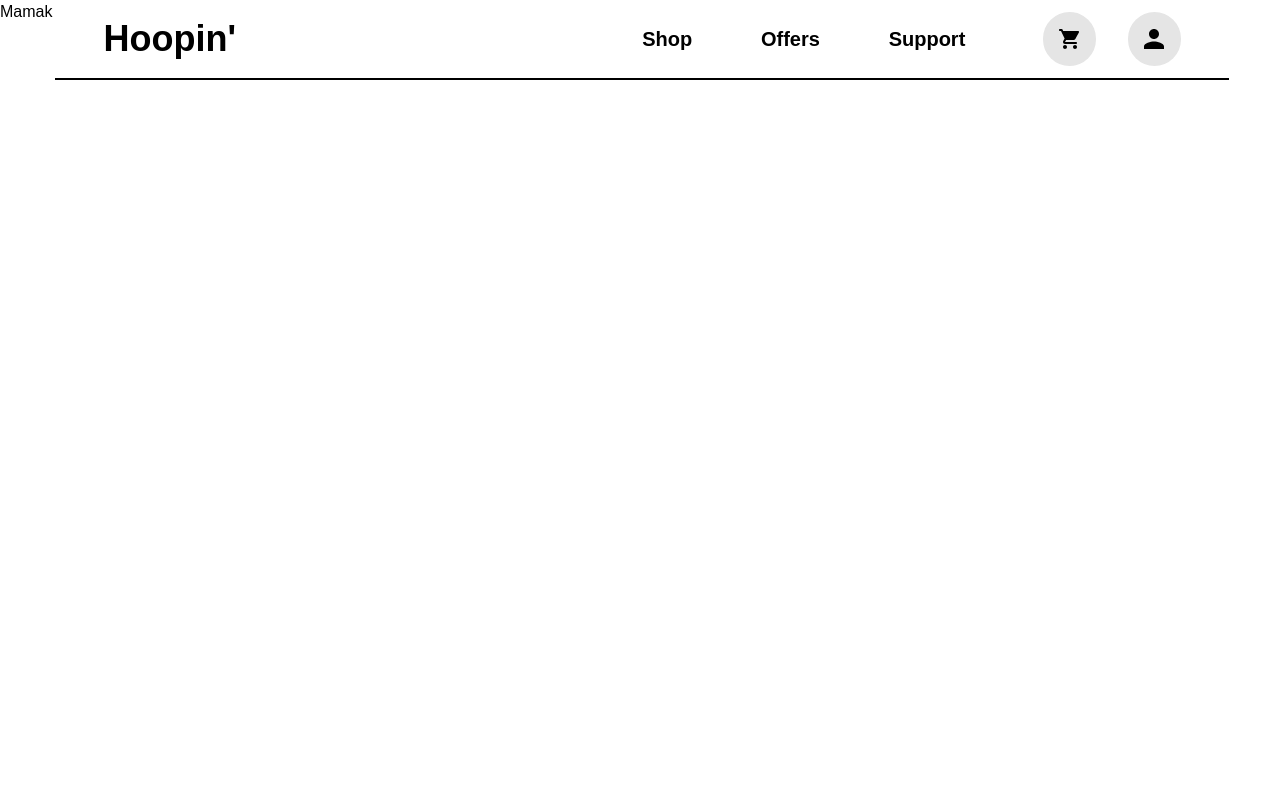
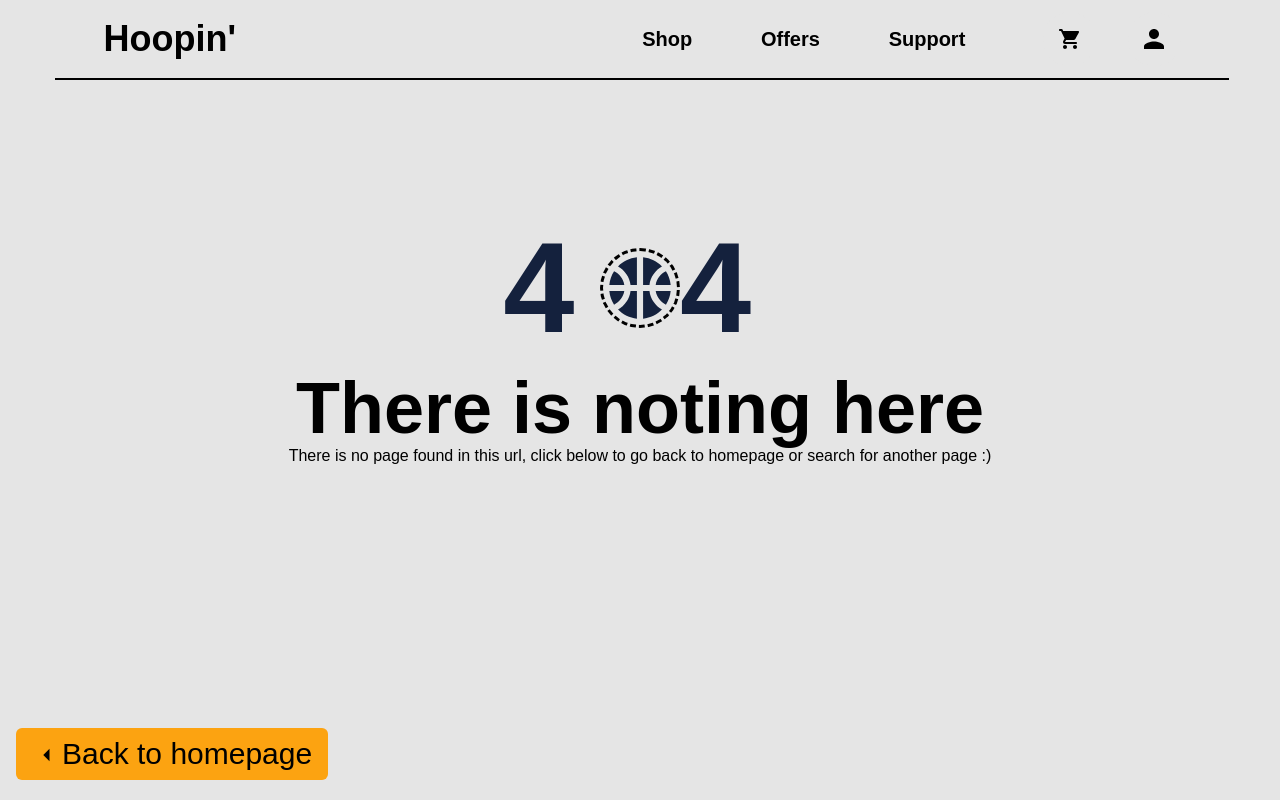
Before and after one commit to TinySmash/hoopin, a React (Create React App) app: page /notFound in a window 1280 px wide. Shown: the top 800 px of the page. Built offline with nearby package versions, Linux system fonts and the light colour scheme.

Commit message:
small changes

```diff
--- a/src/components/ui/NotFound.jsx
+++ b/src/components/ui/NotFound.jsx
@@ -1,9 +1,41 @@
+import { ArrowLeft, SportsBasketball } from "@mui/icons-material";
+import { useNavigate } from "react-router";
+
 function NotFound() {
-    return (
-        <div className="w-full h-screen">
-            <h1>Mamak</h1>
-        </div>
-     );
+  const navigate = useNavigate();
+
+  return (
+    <div className="w-full h-screen bg-primary-gray">
+      <div className="relative top-32 md:top-56 w-fit mx-auto text-center leading-[5]">
+        <h1 className="font-semibold w-fit mx-auto tracking-[0.2em] text-7xl md:text-8xl lg:text-9xl flex items-center text-primary-blue">
+          4{" "}
+          <SportsBasketball
+            sx={{
+              fontSize: 80,
+              border: "3px dashed black",
+              borderRadius: "50%",
+              //   color: "black",
+            }}
+          />{" "}
+          4
+        </h1>
+        <h1 className="font-semibold text-[2rem] md:text-6xl lg:text-7xl mt-5 leading-normal">
+          There is noting here
+        </h1>
+        <p className="leading-normal px-6">
+          There is no page found in this url, click below to go back to homepage
+          or search for another page :)
+        </p>
+      </div>
+      <button
+        className="absolute bottom-5 left-4 px-4 py-2 bg-dark-yellow font-medium text-2xl md:text-3xl w-fit rounded-md"
+        onClick={() => navigate("/")}
+      >
+        <ArrowLeft sx={{ fontSize: 30, marginTop: "-3px" }} />
+        Back to homepage
+      </button>
+    </div>
+  );
 }
 
 export default NotFound;
--- a/src/components/ui/shop/Card.jsx
+++ b/src/components/ui/shop/Card.jsx
@@ -1,9 +1,9 @@
 import {
   Favorite,
   FavoriteBorder,
-  ShoppingBagOutlined
-} from '@mui/icons-material';
-import React, { useState } from 'react';
+  ShoppingBagOutlined,
+} from "@mui/icons-material";
+import React, { useState } from "react";
 
 export default function Card(props) {
   const [favProduct, setFavProduct] = useState(false);
@@ -11,7 +11,7 @@ export default function Card(props) {
   const { primaryPicture, name, price } = props;
 
   return (
-    <div className="w-32 h-48 md:w-40 md:h-56 bg-primary-gray border-2 border-primary-blue rounded-lg px-2 pt-3 pb-1 cursor-pointer mb-4 mr-3 overflow-hidden">
+    <div className="relative w-32 h-48 md:w-40 md:h-56 bg-primary-gray border-2 border-primary-blue rounded-lg px-2 pt-3 pb-1 cursor-pointer mb-4 mr-3 overflow-hidden">
       <img
         src={primaryPicture}
         alt=""
@@ -24,7 +24,7 @@ export default function Card(props) {
       <h2 className="absolute mt-2">{price}$</h2>
       <div className="w-full h-max flex justify-end mt-1">
         <Favorite
-          sx={{ color: favProduct ? 'red' : 'gray', marginRight: '6px' }}
+          sx={{ color: favProduct ? "red" : "gray", marginRight: "6px" }}
         ></Favorite>
         <ShoppingBagOutlined></ShoppingBagOutlined>
       </div>
--- a/src/components/ui/shop/SelectedItem.jsx
+++ b/src/components/ui/shop/SelectedItem.jsx
@@ -2,10 +2,12 @@ import React, { useState, useEffect } from "react";
 import { useParams, useNavigate } from "react-router";
 import productsData from "../../../data/productsData.json";
 import { Rating } from "@mui/material";
+import { ElectricBolt, LocalShipping, People } from "@mui/icons-material";
+import Card from "./Card";
 
 export default function SelectedItem() {
   const { id } = useParams();
-  const navigate = useNavigate()
+  const navigate = useNavigate();
   const [currentProduct, setCurrentProduct] = useState({ rating: 0 });
   const [userActions, setUserActions] = useState({
     productImages: [],
@@ -43,7 +45,7 @@ export default function SelectedItem() {
 
     if (!product) {
       // Product not found, navigate to PageNotFound route
-      navigate("/notFound")
+      navigate("/notFound");
       return;
     }
 
@@ -109,57 +111,31 @@ export default function SelectedItem() {
     [array[index1], array[index2]] = [array[index2], array[index1]];
   };
 
-  // const pickProductPicture = (pic) => {
-  //   if (pic === currentProduct?.pictures?.[0]) {
-  //     let resetImages = [...currentProduct?.pictures];
-  //     setUserActions({
-  //       ...userActions,
-  //       productImages: resetImages,
-  //     });
-  //   }
-  //     let newProductImages = userActions?.productImages;
-  //     swapElements(newProductImages, 0, userActions.productImages.indexOf(pic));
-  //     setUserActions({ ...userActions, productImages: newProductImages });
-
-  // };
-
-  // const pickProductColor = (index) => {
-  //   if (index === 0) {
-  //     let resetImages = [...currentProduct?.pictures];
-  //     setUserActions({
-  //       ...userActions,
-  //       productImages: resetImages,
-  //       pickedColor: index, // Update pickedColor along with resetting images
-  //     });
-  //   } else {
-  //     pickProductPicture(userActions?.productImages[index]);
-  //     setUserActions({
-  //       ...userActions,
-  //       pickedColor: index,
-
-  //     });
-  //   }
-  // };
-
   const pickProductDisplay = (pic) => {
     let picIndex = currentProduct?.pictures?.indexOf(pic);
-    if (picIndex > currentProduct?.colors?.length || pic == userActions?.productImages?.[0]) {
+    if (
+      picIndex > currentProduct?.colors?.length ||
+      pic == userActions?.productImages?.[0]
+    ) {
       return;
     } else {
       let currentImages = userActions?.productImages;
-      swapElements(currentImages,0 ,currentImages?.indexOf(pic))
-      setUserActions({...userActions, productImages: currentImages})
-      if (currentProduct?.pictures?.indexOf(pic) > currentProduct?.colors?.length - 1) {
-        setUserActions({...userActions, pickedColor : 0})
+      swapElements(currentImages, 0, currentImages?.indexOf(pic));
+      setUserActions({ ...userActions, productImages: currentImages });
+      if (
+        currentProduct?.pictures?.indexOf(pic) >
+        currentProduct?.colors?.length - 1
+      ) {
+        setUserActions({ ...userActions, pickedColor: 0 });
       } else {
-        setUserActions({...userActions, pickedColor : picIndex})
+        setUserActions({ ...userActions, pickedColor: picIndex });
       }
     }
-  }
+  };
 
   return (
     <div className="bg-product-page w-full h-auto min-h-screen px-7 sm:px-10 lg:px-20 pt-20">
-      <div className="w-full h-auto lg:flex lg:mt-5 lg:gap-5">
+      <section className="w-full h-auto lg:flex lg:mt-5 lg:gap-5">
         <div className="mb-6 md:mt-4 lg:w-1/2">
           <div className="w-[95%] sm:w-3/5 lg:w-[95%] mx-auto sm:w-80% md:w-50% h-auto mb-4">
             <img
@@ -173,7 +149,7 @@ export default function SelectedItem() {
               {userActions?.productImages?.slice(1)?.map((imgLink) => {
                 return (
                   <li
-                    className="w-1/3 h-full border-2 border-black rounded-md p-1"
+                    className="w-1/3 h-full border-2 border-black rounded-md p-1 cursor-pointer"
                     key={imgLink}
                     onClick={() => {
                       pickProductDisplay(imgLink);
@@ -263,7 +239,11 @@ export default function SelectedItem() {
                         } rounded-md`}
                         key={e}
                         onClick={() => {
-                          pickProductDisplay(currentProduct?.pictures?.[currentProduct?.colors?.indexOf(e)]);
+                          pickProductDisplay(
+                            currentProduct?.pictures?.[
+                              currentProduct?.colors?.indexOf(e)
+                            ]
+                          );
                         }}
                       >
                         <div
@@ -286,7 +266,63 @@ export default function SelectedItem() {
             </div>
           </div>
         </div>
-      </div>
+      </section>
+      <section className="w-full h-auto min-h-screen pt-10">
+        <div className="w-full md:flex gap-5">
+          <ul className="list-none w-full md:w-1/2 ">
+            <li className="border-2 border-black h-20 rounded-md flex gap-4 px-4 py-2 items-center my-3">
+              <LocalShipping sx={{ fontSize: 60 }} />
+              <p>
+                Shipping service for this product is available to your region at
+                the moment for only{" "}
+                <span className="font-semibold text-primary-blue">
+                  {(Math.random() * 35 + 1).toFixed(2)}$
+                </span>
+              </p>
+            </li>
+            <li className="border-2 border-black h-20 rounded-md flex gap-4 px-4 py-2 items-center my-3">
+              <People sx={{ fontSize: 60 }} />
+              <p>
+                <span className="font-semibold text-primary-blue">
+                  {Math.floor(Math.random() * 75) + 1} people
+                </span>{" "}
+                bought this items and are satisfied about it
+              </p>
+            </li>
+            <li className="border-2 border-black h-20 rounded-md flex gap-4 px-4 py-2 items-center my-3">
+              <ElectricBolt sx={{ fontSize: 60 }} />
+              <p>Fast shipping is not available at you region now</p>
+            </li>
+          </ul>
+          <ul className="list-none w-full md:w-1/2 mt-5 md:mt-0 overflow-x-auto border-b-2 border-black flex items-center gap-2 px-3">
+            {productsData.products
+              .filter((e) => {
+                return (
+                  e.category === currentProduct.category &&
+                  e.id != currentProduct.id
+                );
+              })
+              .map((e) => {
+                return (
+                  <li
+                    key={e.id}
+                    className="flex-shrink-0" // Prevents the <li> from stretching to full width
+                    onClick={() => {
+                      navigate(`/shop/product-/${e.id}`);
+                      window.location.reload();
+                    }}
+                  >
+                    <Card
+                      primaryPicture={e?.pictures?.[0]}
+                      name={e?.name}
+                      price={e?.price}
+                    />
+                  </li>
+                );
+              })}
+          </ul>
+        </div>
+      </section>
     </div>
   );
 }
```
Also changed, not shown: src/App.js (+16 -13 lines).
